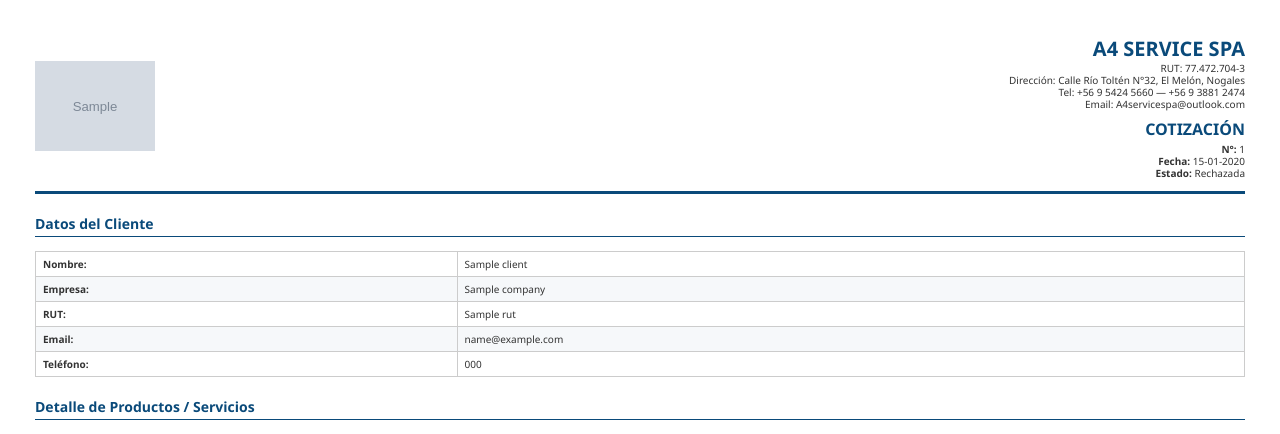
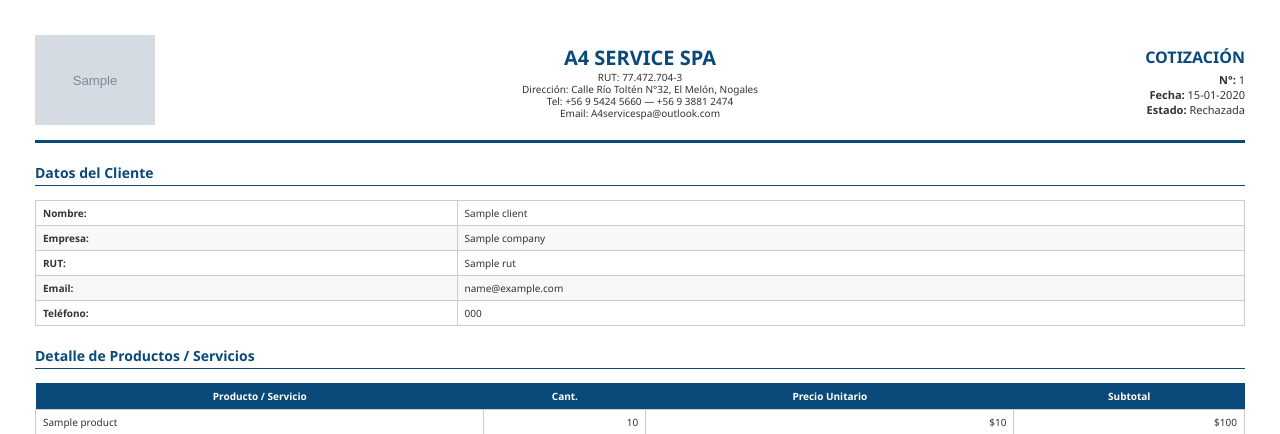
Before and after one commit to A4servicespa/A4SERVICE, a Flask app: template a4service/templates/cotizacion_pdf.html in a window 1280 px wide. Shown: the top 434 px of the page. Run offline with Flask 3, Linux system fonts and the light colour scheme; the template is opened without the code that fills it: most values are stand-ins (such as "Sample title", 1, 10 or a date in 2020); grey boxes marked "Sample" are stand-in pictures.

Commit message:
Actualización PDF corporativo: logo izquierda, datos centrados, número derecha

```diff
--- a/a4service/templates/cotizacion_pdf.html
+++ b/a4service/templates/cotizacion_pdf.html
@@ -18,13 +18,13 @@
             padding-bottom: 12px;
             margin-bottom: 20px;
             border-bottom: 3px solid #0A4A7A;
-            display: flex;
-            justify-content: space-between;
+            display: grid;
+            grid-template-columns: 25% 50% 25%;
             align-items: center;
         }
 
         .logo-box {
-            width: 30%;
+            text-align: left;
         }
 
         .logo {
@@ -32,8 +32,7 @@
         }
 
         .empresa {
-            width: 70%;
-            text-align: right;
+            text-align: center;
         }
 
         .empresa h1 {
@@ -51,7 +50,6 @@
         .doc-info {
             text-align: right;
             font-size: 11px;
-            margin-top: 10px;
         }
 
         .doc-info .title {
@@ -158,25 +156,28 @@
 <!-- ENCABEZADO -->
 <div class="header">
 
+    <!-- LOGO IZQUIERDA -->
     <div class="logo-box">
         {% if logo_path %}
             <img src="{{ logo_path }}" class="logo">
         {% endif %}
     </div>
 
+    <!-- DATOS EMPRESA CENTRO -->
     <div class="empresa">
         <h1>A4 SERVICE SPA</h1>
         <div>RUT: 77.472.704-3</div>
         <div>Dirección: Calle Río Toltén N°32, El Melón, Nogales</div>
         <div>Tel: +56 9 5424 5660 — +56 9 3881 2474</div>
         <div>Email: A4servicespa@outlook.com</div>
+    </div>
 
-        <div class="doc-info">
-            <div class="title">COTIZACIÓN</div>
-            <div><strong>N°:</strong> {{ cot.number }}</div>
-            <div><strong>Fecha:</strong> {{ cot.date.strftime('%d-%m-%Y') }}</div>
-            <div><strong>Estado:</strong> {{ cot.status }}</div>
-        </div>
+    <!-- N° COTIZACIÓN DERECHA -->
+    <div class="doc-info">
+        <div class="title">COTIZACIÓN</div>
+        <div><strong>N°:</strong> {{ cot.number }}</div>
+        <div><strong>Fecha:</strong> {{ cot.date.strftime('%d-%m-%Y') }}</div>
+        <div><strong>Estado:</strong> {{ cot.status }}</div>
     </div>
 
 </div>
```
